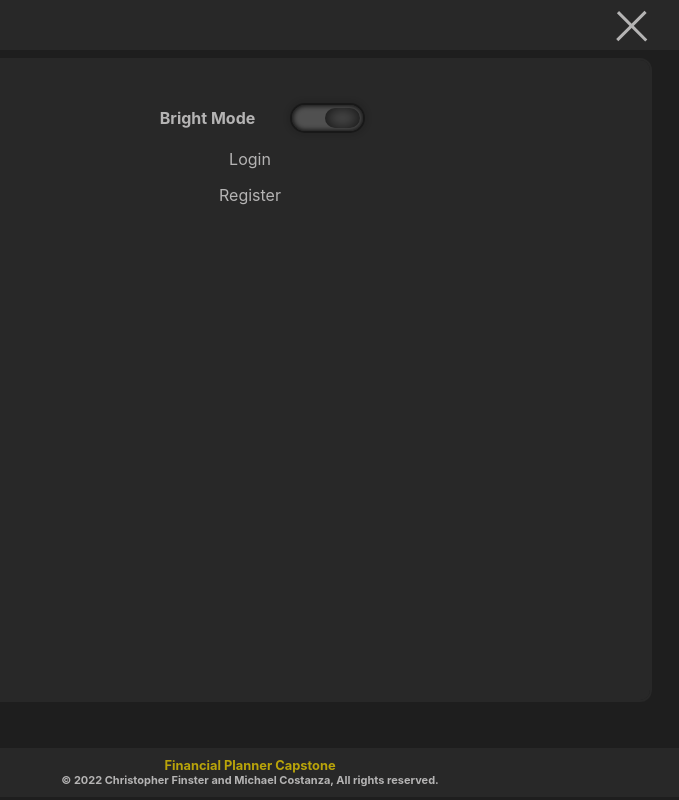
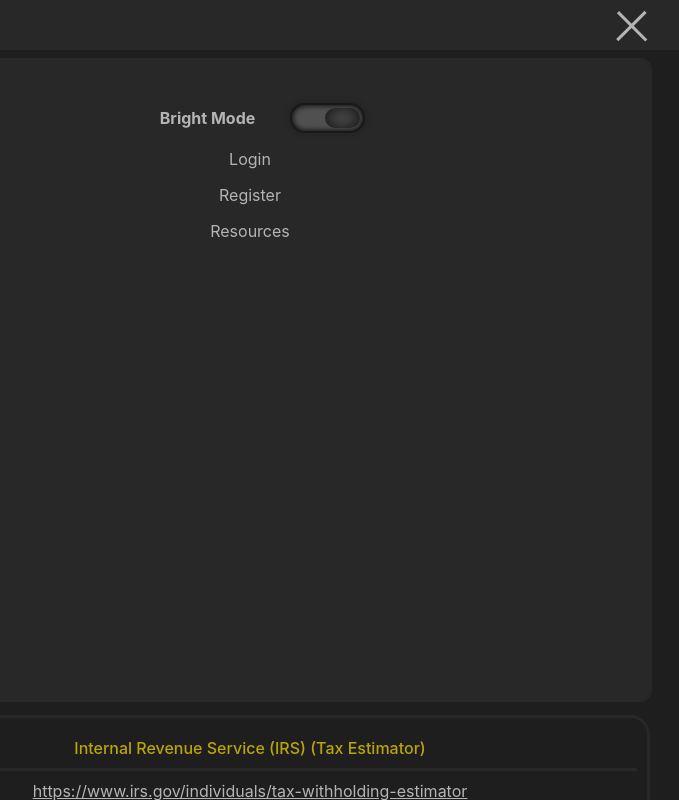
Before and after one commit to Finsternavy/financial_planner_capstone_fontend, a React (Create React App) app: page /resources in a window 1280 px wide. Both pictures are taken after a click on the element 1015 px from the left and 25 px from the top of the page. Shown: the top 800 px of the page, without its empty margins (390-1069 px from the left). Built offline with nearby package versions, Linux system fonts and the light colour scheme.

Commit message:
added resources page

```diff
--- a/src/App.js
+++ b/src/App.js
@@ -21,6 +21,7 @@ import BudgetOptimizer from "./pages/budgetOptimizer";
 import FinancialGoals from "./pages/financialGoals";
 import DebtSnowball from "./pages/debtSnowball";
 import Footer from "./components/footer";
+import Resources from "./pages/resources";
 
 // add logic to get token when user logs in.  If no toke, prevent access to some pages and redirect to home if user attempts to access unauthorized pages
 
@@ -47,6 +48,7 @@ function App() {
               <Route path= "/budget-optimizer" exact element= {<BudgetOptimizer/>}/>
               <Route path= "/financial-goals" exact element= {<FinancialGoals/>}/>
               <Route path= "/debt-snowball" exact element= {<DebtSnowball/>}/>
+              <Route path= "/resources" exact element= {<Resources/>}/>
             </Routes>
           <Footer/>
         </Router>
--- a/src/components/autoCalc.css
+++ b/src/components/autoCalc.css
@@ -67,3 +67,13 @@
 .bottom{
     margin-bottom: 50px;
 }
+
+.mortgage-calculator,
+.auto-calculator{
+    padding-top: 75px;
+}
+
+.mortgage-calculator .input,
+.auto-calculator .input{
+    border-radius: 10px;
+}
--- a/src/components/mortgageCalc.css
+++ b/src/components/mortgageCalc.css
@@ -1,3 +1,7 @@
+.mortgage-calculator{
+    padding-top: 75px;
+}
+
 .mortgage-calculator h3 {
     color: var(--secondary-color);
     background-color: var(--background-color)!important;
--- a/src/components/navbar.css
+++ b/src/components/navbar.css
@@ -148,3 +148,8 @@
 .toggle-button{
     width: 100px;
 }
+
+/* .resources-link{
+    font-weight: 500;
+    text-transform: uppercase;
+} */
--- a/src/components/navbar.jsx
+++ b/src/components/navbar.jsx
@@ -96,6 +96,10 @@ const Navbar = () => {
             toggle_menu(e, currentDropDown)
             let path = "/recovery/reset-password"
             navigate(path)
+        }else if(e.target.matches('.resources-link')){
+            toggle_menu(e, currentDropDown)
+            let path = "/resources"
+            navigate(path)
         }
     }
 
@@ -129,11 +133,13 @@ const Navbar = () => {
                         <>
                             <div onClick={menu_Click} className="dont-disable log-in">Login</div>
                             <div onClick={menu_Click} className="dont-disable reg-btn">Register</div>
+                            <div onClick={menu_Click} className="dont-disable resources-link">Resources</div>
                         </>
                     }
                     {activeUser &&
                         <>
                             <div onClick={menu_Click} className="dont-disable log-out">Logout</div>
+                            <div onClick={menu_Click} className="dont-disable resources-link">Resources</div>
                             <hr className="horizontal-line" />
                             <div onClick={menu_Click} className="dont-disable home-link">Home</div>
                             <div onClick={menu_Click} className="dont-disable budget-home-link">Budget Home</div>
--- /dev/null
+++ b/src/components/resources.css
@@ -0,0 +1,45 @@
+.resources{
+    padding-block: 100px;
+    display: flex;
+    flex-direction: column;
+    gap: 20px;
+}
+
+.resource-container{
+    margin: 0;
+    display: flex;
+    flex-direction: column;
+    align-items: center;
+    justify-content: center;
+    border: 3px solid var(--nav-light);
+    border-radius: 20px;
+    padding: 10px;
+}
+
+.resource-container > * {
+    margin: 0;
+    /* flex: 1; */
+    width: 100%;
+    padding: 10px;
+}
+
+.resources .title{
+    /* background-color: var(--primary-color); */
+    color: var(--primary-color);
+    border-radius: 20px 20px 0 0;
+    font-weight: 500;
+    border-bottom: 3px solid var(--nav-light);
+}
+
+.resources .url{
+    /* border: 2px solid var(--nav-light);
+    border-radius:0 0 20px 20px ; */
+    color: var(--secondary-color);
+}
+
+.resources .url:hover,
+.resources .url:focus{
+    background-color: var(--primary-color);
+    color: var(--background-color);
+    border-radius: 0 0 10px 10px;
+}
--- a/src/pages/autoCalc.jsx
+++ b/src/pages/autoCalc.jsx
@@ -138,7 +138,7 @@ const AutoCalculator = () => {
     }
 
     return (
-        <div className="auto-calulator">
+        <div className="auto-calculator">
             <div className="container">
             <h1 className="header">Auto Calculator</h1>
             <h3 className="note">Optional fields use national average if no value is provided.</h3>
--- /dev/null
+++ b/src/pages/resources.jsx
@@ -0,0 +1,51 @@
+import { useState } from "react"
+import "../components/resources.css"
+
+
+const Resources = () => {
+
+    const [resources, setResources] = useState([
+        {"title":"U.S. Securities and Exchange Commission",
+        "url": "https://www.investor.gov/"},
+        {"title":"Financial Industry Regulatory Authority (FINRA)",
+        "url": "https://www.finrafoundation.org"},
+        {"title":"Social Security Benefits",
+        "url": "https://www.ssa.gov/"},
+        {"title":"Internal Revenue Service (IRS)",
+        "url": "https://www.irs.gov/"},
+        {"title":"Internal Revenue Service (IRS)  (Tax Estimator)",
+        "url": "https://www.irs.gov/individuals/tax-withholding-estimator "},
+        {"title":"Internal Revenue Service (IRS) W-4",
+        "url": "https://www.irs.gov/pub/irs-prior/fw4--2020.pdf "},
+        {"title":"U.S. Department of Agriculture (USDA) (Food Plan Cost)",
+        "url": "https://www.fns.usda.gov/cnpp/usda-food-plans-cost-food-reports-monthly-reports "},
+        {"title":"Healthcare Marketplace",
+        "url": "https://www.healthcare.gov/see-plans/"},
+        {"title":"Annual Credit Report",
+        "url": "https://www.annualcreditreport.com "},
+        {"title":"Federal Deposit Insurance Corporation (FDIC) Money Smart ",
+        "url": "https://www.fdic.gov/consumers/consumer/moneysmart/index.html"},
+        {"title":"Consumer Finance Protection Bureau (CFPB)",
+        "url": "https://www.consumerfinance.gov/"},
+        {"title":"Federal Trade Commission (FTC)",
+        "url": "https://www.ftc.gov"},
+        {"title":"Identity Theft",
+        "url": "https://www.identitytheft.gov"}
+    ])
+
+    return (
+        <div className="resources container">
+            <h1 className="header">Financial Resources</h1>
+            {
+                resources.map(resource => (
+                    <div className="resource-container">
+                        <p className="title">{resource.title}</p>
+                        <a href={resource.url} className="url" target="_blank">{resource.url}</a>
+                    </div>
+                ))
+            }
+        </div>
+    )
+}
+
+export default Resources
```
